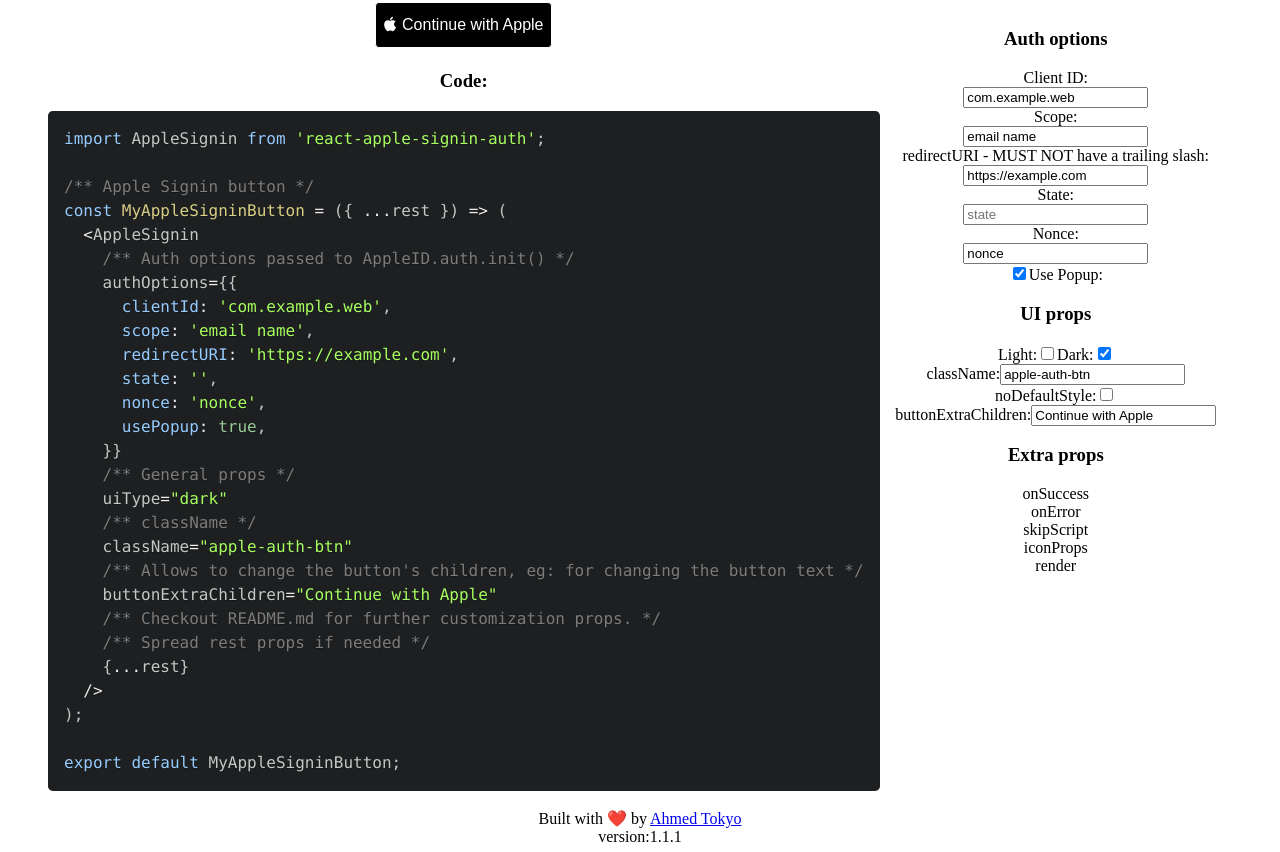
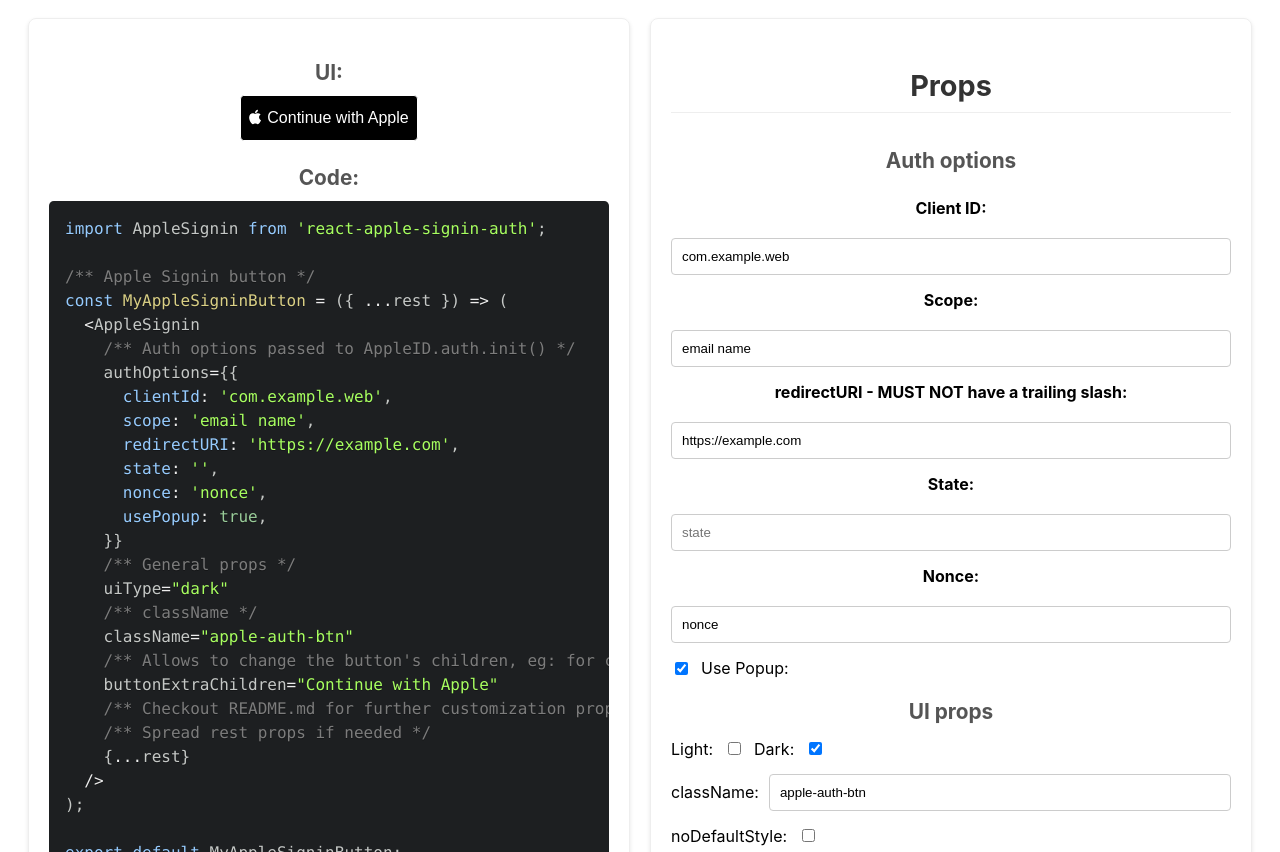
Before and after one commit to a-tokyo/react-apple-signin-auth, a React (Create React App) app in the folder demo/: page / in a window 1280 px wide. Shown: the part 168-1020 px from the top of the page. Built offline with nearby package versions, Linux system fonts and the light colour scheme.

Commit message:
better UI

```diff
--- a/demo/src/Demo/Demo.css
+++ b/demo/src/Demo/Demo.css
@@ -1,35 +1,181 @@
 .wrapper {
   text-align: center;
-  /* max-width: 100%; */
+  padding: 20px;
+  font-family: -apple-system, BlinkMacSystemFont, "Segoe UI", Roboto, Helvetica, Arial, sans-serif, "Apple Color Emoji", "Segoe UI Emoji", "Segoe UI Symbol";
 }
 
 .container {
   display: flex;
   flex-wrap: wrap;
-  padding: 10px 10px;
+  padding: 20px 0;
+  gap: 20px;
 }
-.container>* {
-  flex: 1;
+
+.container > section {
+  flex: 1 1 400px;
+  padding: 20px;
+  border: 1px solid #eee;
+  border-radius: 8px;
+  box-shadow: 0 2px 4px rgba(0, 0, 0, 0.1);
+  min-width: 0;
 }
 
 .options-container {
   display: flex;
   flex-direction: column;
-  justify-content: center;
-  align-items: center;
-  padding: 0 10px;
+  gap: 15px;
+  padding: 0;
 }
 
-.options-container>input {
+.options-container > label {
+  font-weight: bold;
+  margin-bottom: 5px;
+}
+
+.options-container > input[type="text"],
+.options-container > input[type="checkbox"] {
   display: block;
+  width: 100%;
+  padding: 10px;
+  border: 1px solid #ccc;
+  border-radius: 4px;
+  box-sizing: border-box;
+}
+
+.options-container > div {
+  display: flex;
+  align-items: center;
+  gap: 10px;
+}
+
+.options-container > div > input[type="checkbox"] {
+  width: auto;
 }
 
 .code-ui pre {
-  max-width: calc(100vw - 60px);
+  max-width: 100%;
+  overflow-x: auto;
+  border-radius: 4px;
+  box-sizing: border-box;
 }
 
-@media only screen and (min-width: 768px) {
-  .container {
-    padding: 10px 40px;
-  }
+h1, h2, h3 {
+  color: #333;
 }
+
+h1 {
+  font-size: 2.5em;
+  margin-bottom: 0.5em;
+}
+
+h2 {
+  font-size: 1.8em;
+  margin-top: 1em;
+  margin-bottom: 0.5em;
+  border-bottom: 1px solid #eee;
+  padding-bottom: 0.3em;
+}
+
+h3 {
+  font-size: 1.3em;
+  margin-top: 1em;
+  margin-bottom: 0.5em;
+  color: #555;
+}
+
+footer {
+  margin-top: 40px;
+  padding: 20px;
+  border-top: 1px solid #eee;
+  font-size: 0.9em;
+  color: #777;
+}
+
+footer a {
+  color: #007aff;
+  text-decoration: none;
+}
+
+footer a:hover {
+  text-decoration: underline;
+}
+
+/* Styles for UI Props section to match Auth Options */
+
+/* Container for the "UI props" heading and its first group of controls (theme selection) */
+/* The heading itself is styled by the generic h3 rule */
+
+/* Row for theme selection checkboxes */
+div.container > section:nth-child(2) > div:nth-of-type(2) > div {
+  display: flex;
+  align-items: center;
+  gap: 10px; /* Space between "Light:", input, "Dark:", input */
+  margin-bottom: 15px; /* Space below this row */
+  flex-wrap: wrap; /* Allow wrapping if space is tight */
+}
+
+/* Rows for other UI Props (className, noDefaultStyle, buttonExtraChildren) */
+/* These are direct div children of the second section, after the div containing "h3 UI Props" */
+div.container > section:nth-child(2) > div:nth-of-type(3),
+div.container > section:nth-child(2) > div:nth-of-type(4),
+div.container > section:nth-child(2) > div:nth-of-type(5) {
+  display: flex;
+  align-items: center;
+  gap: 10px; /* Space between the label-like text and the input */
+  margin-bottom: 15px; /* Space below each row */
+}
+
+/* Text inputs within the UI Props section */
+div.container > section:nth-child(2) > div:nth-of-type(3) > input[type="text"], /* className input */
+div.container > section:nth-child(2) > div:nth-of-type(5) > input[type="text"]  /* buttonExtraChildren input */ {
+  flex-grow: 1; /* Allow input to take up available space */
+  padding: 10px;
+  border: 1px solid #ccc;
+  border-radius: 4px;
+  box-sizing: border-box;
+  min-width: 150px; /* Prevent input from becoming too small */
+}
+
+/* Checkboxes within the UI Props section */
+/* Theme selection checkboxes */
+div.container > section:nth-child(2) > div:nth-of-type(2) > div > input[type="checkbox"],
+/* noDefaultStyle checkbox */
+div.container > section:nth-child(2) > div:nth-of-type(4) > input[type="checkbox"] {
+  width: auto; /* Use natural width for checkboxes */
+  margin-left: 5px; /* Add a small margin for spacing after text */
+}
+
+/* Adjust spacing for the h3 "UI props" if needed, though existing h3 style might be sufficient */
+/* For instance, to ensure consistent spacing above the first control: */
+div.container > section:nth-child(2) > div:nth-of-type(2) > h3 {
+   margin-bottom: 15px; /* Ensure space before the theme selector */
+}
+
+/* AdSense Ad Container Styles */
+/* Moved to the bottom for better organization */
+.ad-container {
+  display: block;
+  margin: 20px 0 0;
+  background-color: #f9f9f9;
+  overflow: hidden; /* Key to clip oversized ad content */
+  padding: 10px;
+  border-radius: 8px;
+  max-width: 100%;
+  box-sizing: border-box;
+}
+
+/* Target the ins tag specifically within the ad container */
+.ad-container ins.adsbygoogle {
+  display: block; /* Reinforce block display */
+  max-width: 100%;
+  box-sizing: border-box;
+}
+
+/* Target any iframe Google might inject within the ad container or ins tag */
+.ad-container ins.adsbygoogle iframe,
+.ad-container > iframe { /* If iframe is a direct child of .ad-container */
+  display: block; /* Ensure iframe behaves like a block */
+  max-width: 100% !important; /* Attempt to override inline widths on iframe */
+  box-sizing: border-box;
+  margin: 0 auto; /* Center the iframe if it's narrower than the container */
+}
--- a/demo/src/Demo/Demo.js
+++ b/demo/src/Demo/Demo.js
@@ -6,6 +6,45 @@
 import AppleSigninButton from '../../../src';
 
 import './Demo.css';
+
+// Google AdSense component
+const GoogleAd = () => {
+  useEffect(() => {
+    // Load AdSense script if not already loaded
+    if (!window.adsbygoogle) {
+      const script = document.createElement('script');
+      script.src =
+        'https://pagead2.googlesyndication.com/pagead/js/adsbygoogle.js?client=ca-pub-5266987079964279';
+      script.async = true;
+      script.crossOrigin = 'anonymous';
+      document.head.appendChild(script);
+    }
+
+    // Initialize ad after script loads
+    const timer = setTimeout(() => {
+      try {
+        (window.adsbygoogle = window.adsbygoogle || []).push({});
+      } catch (e) {
+        console.error('AdSense error:', e);
+      }
+    }, 100);
+
+    return () => clearTimeout(timer);
+  }, []);
+
+  return (
+    <div className="ad-container">
+      <ins
+        className="adsbygoogle"
+        style={{ display: 'block' }}
+        data-ad-client="ca-pub-5266987079964279"
+        data-ad-slot="8959679920"
+        data-ad-format="auto"
+        data-full-width-responsive="true"
+      />
+    </div>
+  );
+};
 
 function Demo() {
   const [authOptions, setAuthOptions] = useState({
@@ -218,13 +257,14 @@
           <div>
             <h3>Extra props</h3>
             <div>
-              <div>onSuccess</div>
-              <div>onError</div>
-              <div>skipScript</div>
-              <div>iconProps</div>
-              <div>render</div>
+              <span>onSuccess</span>
+              <span>onError</span>
+              <span>skipScript</span>
+              <span>iconProps</span>
+              <span>render</span>
             </div>
           </div>
+          <GoogleAd />
         </section>
       </div>
       <footer>
```
